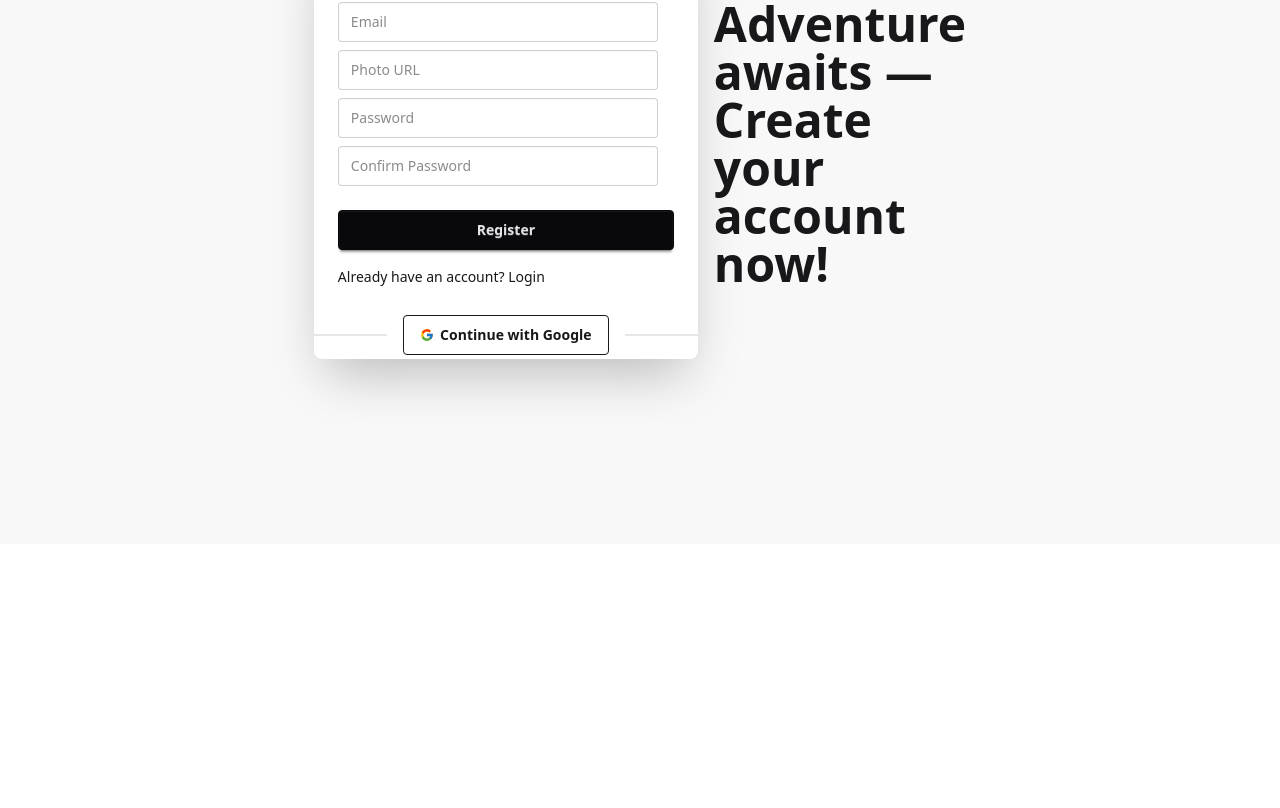
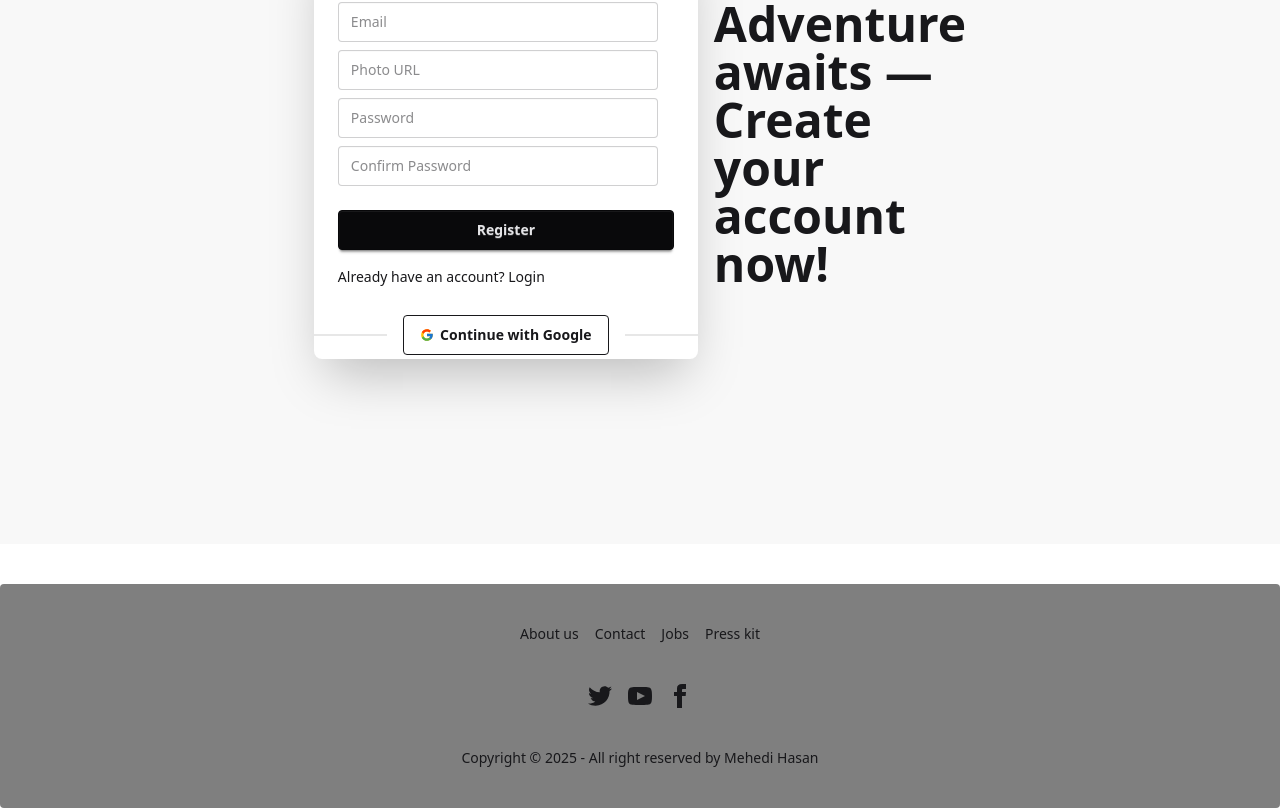
Before and after one commit to myselfmehedihasan/adventure, a React (Vite) app: page /register in a window 1280 px wide. Shown: the part 256-1064 px from the top of the page. Before the commit the page ends 800 px from the top, so only its background shows below. Built offline with nearby package versions, Linux system fonts and the light colour scheme; no server answers.

Commit message:
footer added

```diff
--- a/src/App.jsx
+++ b/src/App.jsx
@@ -4,6 +4,7 @@
 import Banner from './Components/Banner';
 import Home from './Pages/Home';
 import ScrollToTop from './Components/ScrollToTop';
+import Footer from './Components/Footer';
 
 const App = () => {
   return (
@@ -11,6 +12,7 @@
       <Navbar></Navbar>
       <ScrollToTop></ScrollToTop>
       <Outlet></Outlet>
+      <Footer></Footer>
     </div>
   );
 };
--- /dev/null
+++ b/src/Components/Footer.jsx
@@ -0,0 +1,60 @@
+import React from "react";
+
+const Footer = () => {
+  return (
+    <div className="mt-10">
+      <footer className="footer footer-horizontal footer-center bg-black/50 text-base-content rounded p-10  backdrop-blur-2xl">
+        <nav className="grid grid-flow-col gap-4">
+          <a className="link link-hover">About us</a>
+          <a className="link link-hover">Contact</a>
+          <a className="link link-hover">Jobs</a>
+          <a className="link link-hover">Press kit</a>
+        </nav>
+        <nav>
+          <div className="grid grid-flow-col gap-4">
+            <a>
+              <svg
+                xmlns="http://www.w3.org/2000/svg"
+                width="24"
+                height="24"
+                viewBox="0 0 24 24"
+                className="fill-current"
+              >
+                <path d="M24 4.557c-.883.392-1.832.656-2.828.775 1.017-.609 1.798-1.574 2.165-2.724-.951.564-2.005.974-3.127 1.195-.897-.957-2.178-1.555-3.594-1.555-3.179 0-5.515 2.966-4.797 6.045-4.091-.205-7.719-2.165-10.148-5.144-1.29 2.213-.669 5.108 1.523 6.574-.806-.026-1.566-.247-2.229-.616-.054 2.281 1.581 4.415 3.949 4.89-.693.188-1.452.232-2.224.084.626 1.956 2.444 3.379 4.6 3.419-2.07 1.623-4.678 2.348-7.29 2.04 2.179 1.397 4.768 2.212 7.548 2.212 9.142 0 14.307-7.721 13.995-14.646.962-.695 1.797-1.562 2.457-2.549z"></path>
+              </svg>
+            </a>
+            <a>
+              <svg
+                xmlns="http://www.w3.org/2000/svg"
+                width="24"
+                height="24"
+                viewBox="0 0 24 24"
+                className="fill-current"
+              >
+                <path d="M19.615 3.184c-3.604-.246-11.631-.245-15.23 0-3.897.266-4.356 2.62-4.385 8.816.029 6.185.484 8.549 4.385 8.816 3.6.245 11.626.246 15.23 0 3.897-.266 4.356-2.62 4.385-8.816-.029-6.185-.484-8.549-4.385-8.816zm-10.615 12.816v-8l8 3.993-8 4.007z"></path>
+              </svg>
+            </a>
+            <a>
+              <svg
+                xmlns="http://www.w3.org/2000/svg"
+                width="24"
+                height="24"
+                viewBox="0 0 24 24"
+                className="fill-current"
+              >
+                <path d="M9 8h-3v4h3v12h5v-12h3.642l.358-4h-4v-1.667c0-.955.192-1.333 1.115-1.333h2.885v-5h-3.808c-3.596 0-5.192 1.583-5.192 4.615v3.385z"></path>
+              </svg>
+            </a>
+          </div>
+        </nav>
+        <aside>
+          <p>
+            Copyright © {new Date().getFullYear()} - All right reserved by <span className="hover:underline"><a href="https://github.com/myselfmehedihasan">Mehedi Hasan</a></span>
+          </p>
+        </aside>
+      </footer>
+    </div>
+  );
+};
+
+export default Footer;
--- a/src/Pages/Home.jsx
+++ b/src/Pages/Home.jsx
@@ -22,6 +22,7 @@
       </section>
 
 
+
     </div>
   );
 };
```
